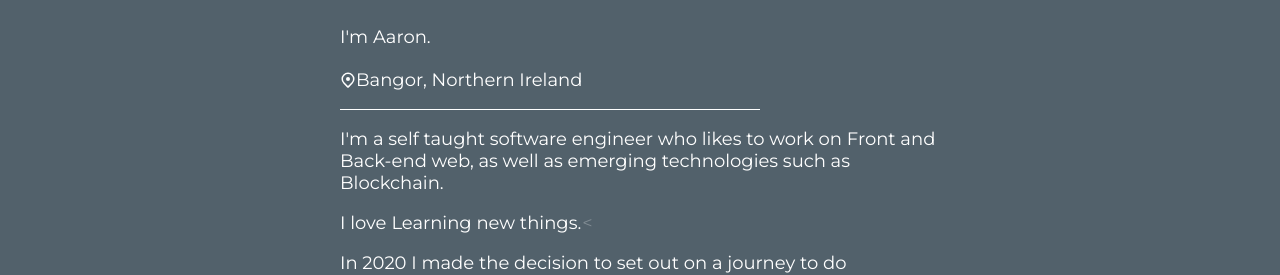
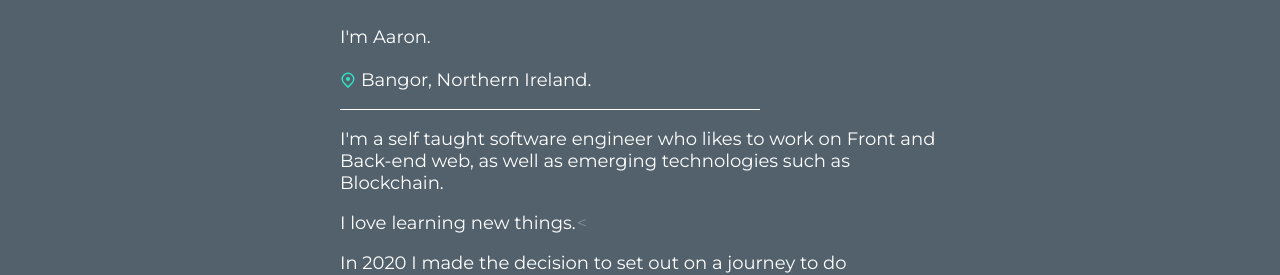
Before and after one commit to aaronzor/react-portfolio-aaron, a React (Create React App) app: page / in a window 1280 px wide. Shown: the part 1108-1383 px from the top of the page. Built offline with nearby package versions, Linux system fonts and the light colour scheme; the HTML template or start-up script is replaced by a standard one.

Commit message:
Tweak about text

```diff
--- a/src/components/aboutMe/AboutMe.js
+++ b/src/components/aboutMe/AboutMe.js
@@ -26,11 +26,11 @@ const AboutMe = () => {
                 height='16'
                 aria-hidden='true'>
                 <path
-                  fill='white'
+                  fill='#32e0c4'
                   fillRule='evenodd'
                   d='M11.536 3.464a5 5 0 010 7.072L8 14.07l-3.536-3.535a5 5 0 117.072-7.072v.001zm1.06 8.132a6.5 6.5 0 10-9.192 0l3.535 3.536a1.5 1.5 0 002.122 0l3.535-3.536zM8 9a2 2 0 100-4 2 2 0 000 4z'></path>
               </svg>
-              <p>Bangor, Northern Ireland</p>
+              <p className='location-text'>Bangor, Northern Ireland.</p>
             </div>
             <p>
               I'm a self taught software engineer who likes to work on Front and
@@ -42,13 +42,13 @@ const AboutMe = () => {
               <TypewriterComponent
                 options={{
                   strings: [
-                    'Science-fiction.',
-                    'Learning new things.',
-                    'Walking and hiking.',
-                    'Setting and achieving goals.',
-                    'My two cats.',
-                    'Gaming.',
-                    'Solving complex problems.',
+                    'science-fiction.',
+                    'learning new things.',
+                    'walking and hiking.',
+                    'setting and achieving goals.',
+                    'my two cats.',
+                    'gaming.',
+                    'solving complex problems.',
                   ],
                   autoStart: true,
                   delay: 65,
--- a/src/components/aboutMe/aboutMe.css
+++ b/src/components/aboutMe/aboutMe.css
@@ -28,6 +28,10 @@
 .about-text {
   width: 100%;
   max-width: 600px;
+}
+
+.location-text {
+  margin-left: 5px;
 }
 
 /* TypeWriter Text Styles */
```
